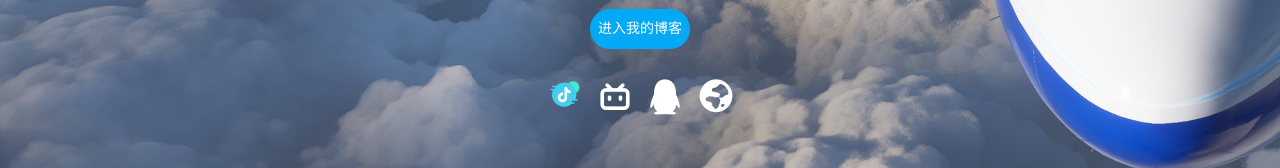
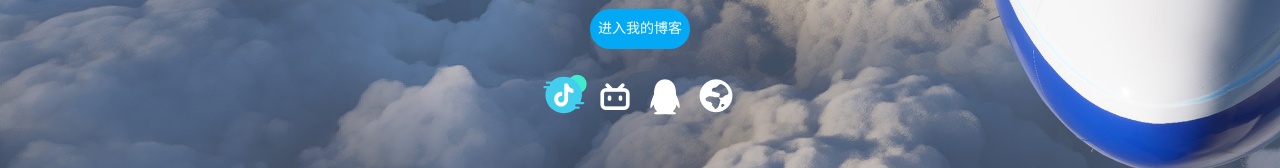
Before and after one commit to xkboi/xkboi.github.io, a plain HTML site: page index.html in a window 1280 px wide. Shown: the part 478-646 px from the top of the page. Drawn offline with Linux system fonts and the light colour scheme.

Commit message:
Update index.html

```diff
--- a/index.html
+++ b/index.html
@@ -87,7 +87,7 @@
             <div class="bq">
                 <div class="bd-img">
                     <a href="http://weibo.com/5241949691">
-                     <svg t="1636118322206" class="icon" viewBox="0 0 1024 1024" version="1.1" xmlns="http://www.w3.org/2000/svg" p-id="2460" width="32" height="32"><path d="M773.9392 301.8752m-200.0384 0a200.0384 200.0384 0 1 0 400.0768 0 200.0384 200.0384 0 1 0-400.0768 0Z" fill="#40ECCB" p-id="2461"></path><path d="M924.4672 706.2528a24.32 24.32 0 0 1-24.2688 24.2688h-145.7664a24.3712 24.3712 0 0 0-24.2688 24.32 24.2688 24.2688 0 0 0 24.2688 24.2688h48.5888a24.32 24.32 0 0 1 24.2688 24.32 24.32 24.32 0 0 1-24.2688 24.2688h-64.512A388.7616 388.7616 0 0 1 122.88 390.4512h-48.5888a24.32 24.32 0 0 1 0-48.5888h97.28a24.2688 24.2688 0 0 0 6.8096-47.5648l0.768-0.9728H122.88a24.32 24.32 0 1 1 0-48.5888h101.632a388.7616 388.7616 0 0 1 619.52 437.248h56.32a24.32 24.32 0 0 1 24.1152 24.2688z" fill="#43CEED" p-id="2462"></path><path d="M675.1744 490.7008a194.56 194.56 0 0 1-69.12-20.8384 18.8416 18.8416 0 0 0-27.4944 16.8448v135.2192c0 86.3744-66.56 156.3136-148.48 156.3136s-148.48-69.9392-148.48-156.2624S348.16 465.92 430.08 465.92h6.3488a18.688 18.688 0 0 1 17.5616 18.7904v49.6128a18.688 18.688 0 0 1-19.4048 18.6368h-3.7888c-36.608 0-66.56 31.232-66.56 69.7856s29.7472 69.7344 66.56 69.7344 66.56-31.232 66.56-69.7344V305.5616a18.7904 18.7904 0 0 1 18.5344-18.8416h46.4896a18.944 18.944 0 0 1 18.688 16.4864c6.8608 51.2 45.2096 91.5968 93.7472 99.1232a19.0464 19.0464 0 0 1 16.384 18.688v55.3984a14.4384 14.4384 0 0 1-16.0256 14.2848z" fill="#FFFFFF" p-id="2463"></path></svg>
+                    <svg t="1636118322206" class="icon" viewBox="0 0 1024 1024" version="1.1" xmlns="http://www.w3.org/2000/svg" p-id="2460" width="48" height="48"><path d="M773.9392 301.8752m-200.0384 0a200.0384 200.0384 0 1 0 400.0768 0 200.0384 200.0384 0 1 0-400.0768 0Z" fill="#40ECCB" p-id="2461"></path><path d="M924.4672 706.2528a24.32 24.32 0 0 1-24.2688 24.2688h-145.7664a24.3712 24.3712 0 0 0-24.2688 24.32 24.2688 24.2688 0 0 0 24.2688 24.2688h48.5888a24.32 24.32 0 0 1 24.2688 24.32 24.32 24.32 0 0 1-24.2688 24.2688h-64.512A388.7616 388.7616 0 0 1 122.88 390.4512h-48.5888a24.32 24.32 0 0 1 0-48.5888h97.28a24.2688 24.2688 0 0 0 6.8096-47.5648l0.768-0.9728H122.88a24.32 24.32 0 1 1 0-48.5888h101.632a388.7616 388.7616 0 0 1 619.52 437.248h56.32a24.32 24.32 0 0 1 24.1152 24.2688z" fill="#43CEED" p-id="2462"></path><path d="M675.1744 490.7008a194.56 194.56 0 0 1-69.12-20.8384 18.8416 18.8416 0 0 0-27.4944 16.8448v135.2192c0 86.3744-66.56 156.3136-148.48 156.3136s-148.48-69.9392-148.48-156.2624S348.16 465.92 430.08 465.92h6.3488a18.688 18.688 0 0 1 17.5616 18.7904v49.6128a18.688 18.688 0 0 1-19.4048 18.6368h-3.7888c-36.608 0-66.56 31.232-66.56 69.7856s29.7472 69.7344 66.56 69.7344 66.56-31.232 66.56-69.7344V305.5616a18.7904 18.7904 0 0 1 18.5344-18.8416h46.4896a18.944 18.944 0 0 1 18.688 16.4864c6.8608 51.2 45.2096 91.5968 93.7472 99.1232a19.0464 19.0464 0 0 1 16.384 18.688v55.3984a14.4384 14.4384 0 0 1-16.0256 14.2848z" fill="#FFFFFF" p-id="2463"></path></svg>
                     </a>
                 </div>
                 <div class="bd-img">
```
